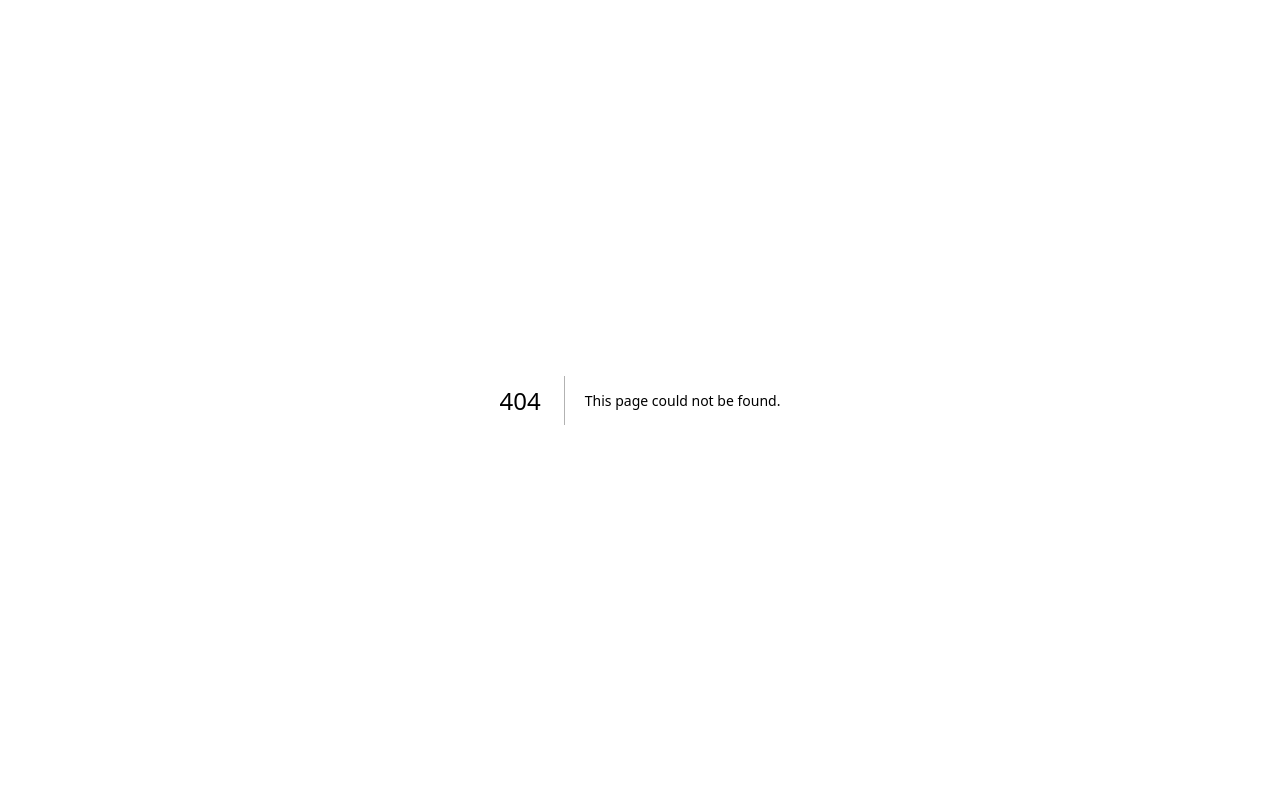
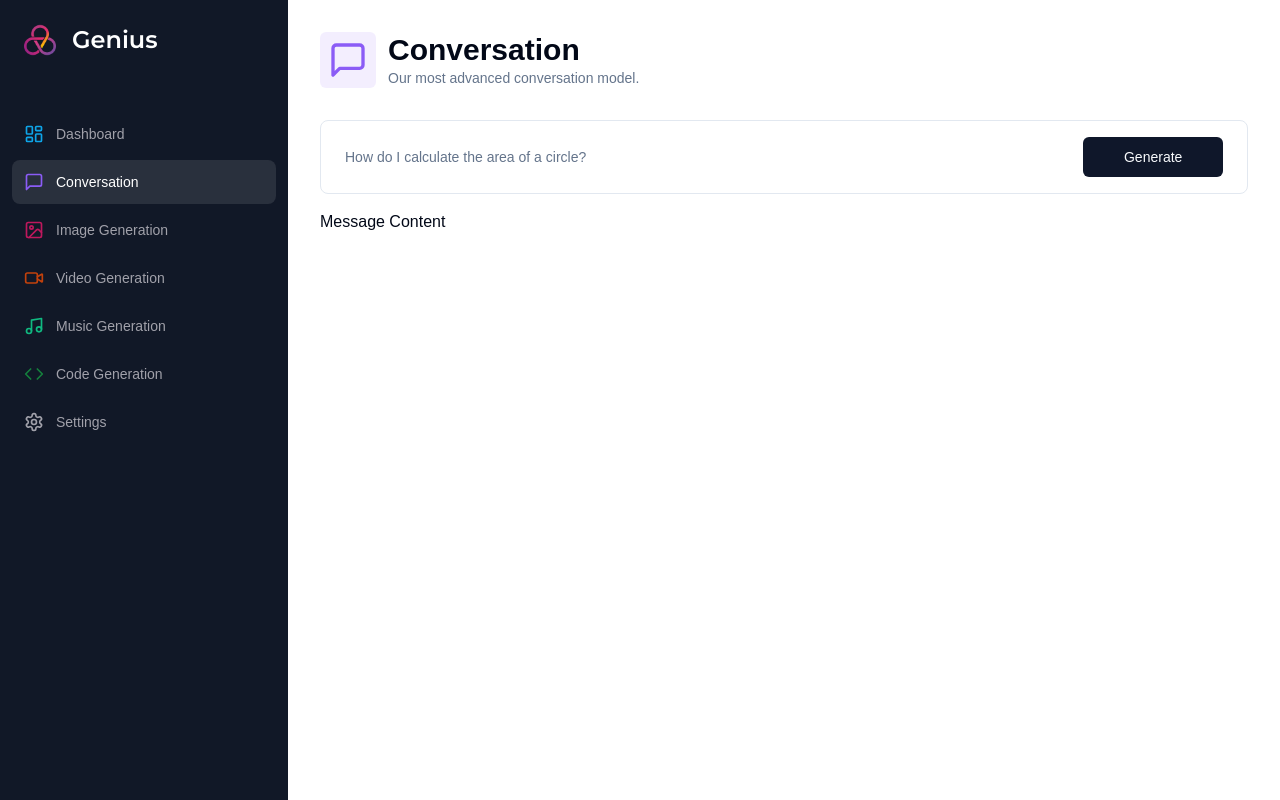
Before and after one commit to Jameschan215/ai-saas, a Next.js app: page /conversation in a window 1280 px wide. Before the commit this address had no page. Built offline with nearby package versions, Linux system fonts and the light colour scheme.

Commit message:
6th commit - conversation interface

```diff
--- /dev/null
+++ b/app/(dashborad)/(routes)/conversation/constants.ts
@@ -0,0 +1,7 @@
+import { z } from 'zod';
+
+export const formSchema = z.object({
+	prompt: z.string().min(1, {
+		message: 'Prompt is required.',
+	}),
+});
--- /dev/null
+++ b/app/(dashborad)/(routes)/conversation/page.tsx
@@ -0,0 +1,77 @@
+'use client';
+
+import { MessageSquare } from 'lucide-react';
+import { useForm } from 'react-hook-form';
+import { zodResolver } from '@hookform/resolvers/zod';
+import { z } from 'zod';
+
+import { Form, FormControl, FormField, FormItem } from '@/components/ui/form';
+import { Input } from '@/components/ui/input';
+import { Button } from '@/components/ui/button';
+import Heading from '@/components/heading';
+import { formSchema } from './constants';
+
+type TForm = z.infer<typeof formSchema>;
+
+export default function ConversationPage() {
+	const form = useForm<TForm>({
+		resolver: zodResolver(formSchema),
+		defaultValues: {
+			prompt: '',
+		},
+	});
+
+	const isLoading = form.formState.isSubmitting;
+
+	const onSubmit = async (values: TForm) => {
+		console.log(values);
+	};
+
+	return (
+		<main>
+			<Heading
+				title="Conversation"
+				description="Our most advanced conversation model."
+				icon={MessageSquare}
+				iconColor="text-violet-500"
+				bgColor="bg-violet-500/10"
+			/>
+
+			<div className="px-4 lg:px-8">
+				<div>
+					{/* Form */}
+					<Form {...form}>
+						<form
+							onSubmit={form.handleSubmit(onSubmit)}
+							className="rounded-lg border w-full p-4 px-3 md:px-6 focus-within:shadow-sm grid grid-cols-12 gap-2">
+							<FormField
+								name="prompt"
+								render={({ field }) => (
+									<FormItem className="col-span-12 lg:col-span-10">
+										<FormControl className="m-0 p-0">
+											<Input
+												className="border-0 outline-none focus-visible:ring-0 focus-visible:ring-transparent"
+												disabled={isLoading}
+												placeholder="How do I calculate the area of a circle?"
+												{...field}
+											/>
+										</FormControl>
+									</FormItem>
+								)}
+							/>
+
+							<Button
+								className="col-span-12 lg:col-span-2 w-full"
+								disabled={isLoading}>
+								Generate
+							</Button>
+						</form>
+					</Form>
+				</div>
+
+				{/* Message Content */}
+				<div className="mt-4 space-y-4">Message Content</div>
+			</div>
+		</main>
+	);
+}
--- a/app/(dashborad)/layout.tsx
+++ b/app/(dashborad)/layout.tsx
@@ -11,10 +11,10 @@
 			<div className="hidden h-full md:w-72 md:flex md:flex-col md:fixed md:inset-y-0 z-[80] bg-slate-800">
 				<Sidebar />
 			</div>
-			<main className="md:pl-72 h-full">
+			<div className="md:pl-72 h-full">
 				<Navbar />
 				{children}
-			</main>
+			</div>
 		</div>
 	);
 }
--- /dev/null
+++ b/components/heading.tsx
@@ -0,0 +1,30 @@
+import { cn } from '@/lib/utils';
+import { LucideIcon } from 'lucide-react';
+
+interface THeadingProps {
+	title: string;
+	description: string;
+	icon: LucideIcon;
+	iconColor?: string;
+	bgColor?: string;
+}
+export default function Heading({
+	title,
+	description,
+	icon: Icon,
+	iconColor,
+	bgColor,
+}: THeadingProps) {
+	return (
+		<header className="flex items-center gap-x-3 mb-8 px-3 md:px-8">
+			<div className={cn('p-2 w-fit rounded-md', bgColor)}>
+				<Icon className={cn('w-10 h-10', iconColor)} />
+			</div>
+
+			<div>
+				<h2 className="text-3xl font-bold">{title}</h2>
+				<p className="text-sm text-muted-foreground">{description}</p>
+			</div>
+		</header>
+	);
+}
--- /dev/null
+++ b/components/ui/form.tsx
@@ -0,0 +1,178 @@
+"use client"
+
+import * as React from "react"
+import * as LabelPrimitive from "@radix-ui/react-label"
+import { Slot } from "@radix-ui/react-slot"
+import {
+  Controller,
+  ControllerProps,
+  FieldPath,
+  FieldValues,
+  FormProvider,
+  useFormContext,
+} from "react-hook-form"
+
+import { cn } from "@/lib/utils"
+import { Label } from "@/components/ui/label"
+
+const Form = FormProvider
+
+type FormFieldContextValue<
+  TFieldValues extends FieldValues = FieldValues,
+  TName extends FieldPath<TFieldValues> = FieldPath<TFieldValues>
+> = {
+  name: TName
+}
+
+const FormFieldContext = React.createContext<FormFieldContextValue>(
+  {} as FormFieldContextValue
+)
+
+const FormField = <
+  TFieldValues extends FieldValues = FieldValues,
+  TName extends FieldPath<TFieldValues> = FieldPath<TFieldValues>
+>({
+  ...props
+}: ControllerProps<TFieldValues, TName>) => {
+  return (
+    <FormFieldContext.Provider value={{ name: props.name }}>
+      <Controller {...props} />
+    </FormFieldContext.Provider>
+  )
+}
+
+const useFormField = () => {
+  const fieldContext = React.useContext(FormFieldContext)
+  const itemContext = React.useContext(FormItemContext)
+  const { getFieldState, formState } = useFormContext()
+
+  const fieldState = getFieldState(fieldContext.name, formState)
+
+  if (!fieldContext) {
+    throw new Error("useFormField should be used within <FormField>")
+  }
+
+  const { id } = itemContext
+
+  return {
+    id,
+    name: fieldContext.name,
+    formItemId: `${id}-form-item`,
+    formDescriptionId: `${id}-form-item-description`,
+    formMessageId: `${id}-form-item-message`,
+    ...fieldState,
+  }
+}
+
+type FormItemContextValue = {
+  id: string
+}
+
+const FormItemContext = React.createContext<FormItemContextValue>(
+  {} as FormItemContextValue
+)
+
+const FormItem = React.forwardRef<
+  HTMLDivElement,
+  React.HTMLAttributes<HTMLDivElement>
+>(({ className, ...props }, ref) => {
+  const id = React.useId()
+
+  return (
+    <FormItemContext.Provider value={{ id }}>
+      <div ref={ref} className={cn("space-y-2", className)} {...props} />
+    </FormItemContext.Provider>
+  )
+})
+FormItem.displayName = "FormItem"
+
+const FormLabel = React.forwardRef<
+  React.ElementRef<typeof LabelPrimitive.Root>,
+  React.ComponentPropsWithoutRef<typeof LabelPrimitive.Root>
+>(({ className, ...props }, ref) => {
+  const { error, formItemId } = useFormField()
+
+  return (
+    <Label
+      ref={ref}
+      className={cn(error && "text-destructive", className)}
+      htmlFor={formItemId}
+      {...props}
+    />
+  )
+})
+FormLabel.displayName = "FormLabel"
+
+const FormControl = React.forwardRef<
+  React.ElementRef<typeof Slot>,
+  React.ComponentPropsWithoutRef<typeof Slot>
+>(({ ...props }, ref) => {
+  const { error, formItemId, formDescriptionId, formMessageId } = useFormField()
+
+  return (
+    <Slot
+      ref={ref}
+      id={formItemId}
+      aria-describedby={
+        !error
+          ? `${formDescriptionId}`
+          : `${formDescriptionId} ${formMessageId}`
+      }
+      aria-invalid={!!error}
+      {...props}
+    />
+  )
+})
+FormControl.displayName = "FormControl"
+
+const FormDescription = React.forwardRef<
+  HTMLParagraphElement,
+  React.HTMLAttributes<HTMLParagraphElement>
+>(({ className, ...props }, ref) => {
+  const { formDescriptionId } = useFormField()
+
+  return (
+    <p
+      ref={ref}
+      id={formDescriptionId}
+      className={cn("text-sm text-muted-foreground", className)}
+      {...props}
+    />
+  )
+})
+FormDescription.displayName = "FormDescription"
+
+const FormMessage = React.forwardRef<
+  HTMLParagraphElement,
+  React.HTMLAttributes<HTMLParagraphElement>
+>(({ className, children, ...props }, ref) => {
+  const { error, formMessageId } = useFormField()
+  const body = error ? String(error?.message) : children
+
+  if (!body) {
+    return null
+  }
+
+  return (
+    <p
+      ref={ref}
+      id={formMessageId}
+      className={cn("text-sm font-medium text-destructive", className)}
+      {...props}
+    >
+      {body}
+    </p>
+  )
+})
+FormMessage.displayName = "FormMessage"
+
+export {
+  useFormField,
+  Form,
+  FormItem,
+  FormLabel,
+  FormControl,
+  FormDescription,
+  FormMessage,
+  FormField,
+}
--- /dev/null
+++ b/components/ui/input.tsx
@@ -0,0 +1,25 @@
+import * as React from "react"
+
+import { cn } from "@/lib/utils"
+
+export interface InputProps
+  extends React.InputHTMLAttributes<HTMLInputElement> {}
+
+const Input = React.forwardRef<HTMLInputElement, InputProps>(
+  ({ className, type, ...props }, ref) => {
+    return (
+      <input
+        type={type}
+        className={cn(
+          "flex h-10 w-full rounded-md border border-input bg-background px-3 py-2 text-sm ring-offset-background file:border-0 file:bg-transparent file:text-sm file:font-medium file:text-foreground placeholder:text-muted-foreground focus-visible:outline-none focus-visible:ring-2 focus-visible:ring-ring focus-visible:ring-offset-2 disabled:cursor-not-allowed disabled:opacity-50",
+          className
+        )}
+        ref={ref}
+        {...props}
+      />
+    )
+  }
+)
+Input.displayName = "Input"
+
+export { Input }
--- /dev/null
+++ b/components/ui/label.tsx
@@ -0,0 +1,26 @@
+"use client"
+
+import * as React from "react"
+import * as LabelPrimitive from "@radix-ui/react-label"
+import { cva, type VariantProps } from "class-variance-authority"
+
+import { cn } from "@/lib/utils"
+
+const labelVariants = cva(
+  "text-sm font-medium leading-none peer-disabled:cursor-not-allowed peer-disabled:opacity-70"
+)
+
+const Label = React.forwardRef<
+  React.ElementRef<typeof LabelPrimitive.Root>,
+  React.ComponentPropsWithoutRef<typeof LabelPrimitive.Root> &
+    VariantProps<typeof labelVariants>
+>(({ className, ...props }, ref) => (
+  <LabelPrimitive.Root
+    ref={ref}
+    className={cn(labelVariants(), className)}
+    {...props}
+  />
+))
+Label.displayName = LabelPrimitive.Root.displayName
+
+export { Label }
--- a/package.json
+++ b/package.json
@@ -10,7 +10,9 @@
   },
   "dependencies": {
     "@clerk/nextjs": "^5.6.3",
+    "@hookform/resolvers": "^3.9.0",
     "@radix-ui/react-dialog": "^1.1.1",
+    "@radix-ui/react-label": "^2.1.0",
     "@radix-ui/react-slot": "^1.1.0",
     "class-variance-authority": "^0.7.0",
     "clsx": "^2.1.1",
@@ -18,8 +20,10 @@
     "next": "14.2.13",
     "react": "^18",
     "react-dom": "^18",
+    "react-hook-form": "^7.53.0",
     "tailwind-merge": "^2.5.2",
-    "tailwindcss-animate": "^1.0.7"
+    "tailwindcss-animate": "^1.0.7",
+    "zod": "^3.23.8"
   },
   "devDependencies": {
     "@types/node": "^20",
```
Also changed, not shown: 1 other file (tests, documents, lock files or other folders).
